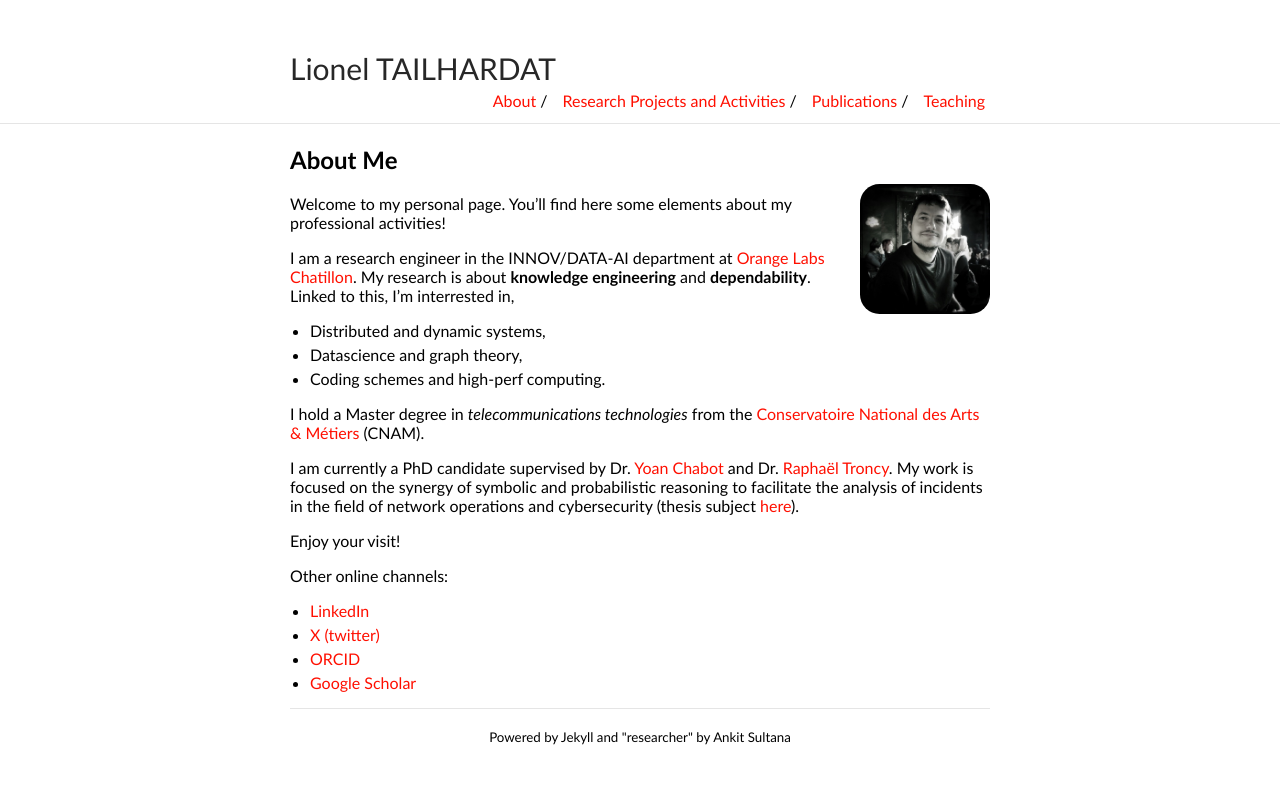
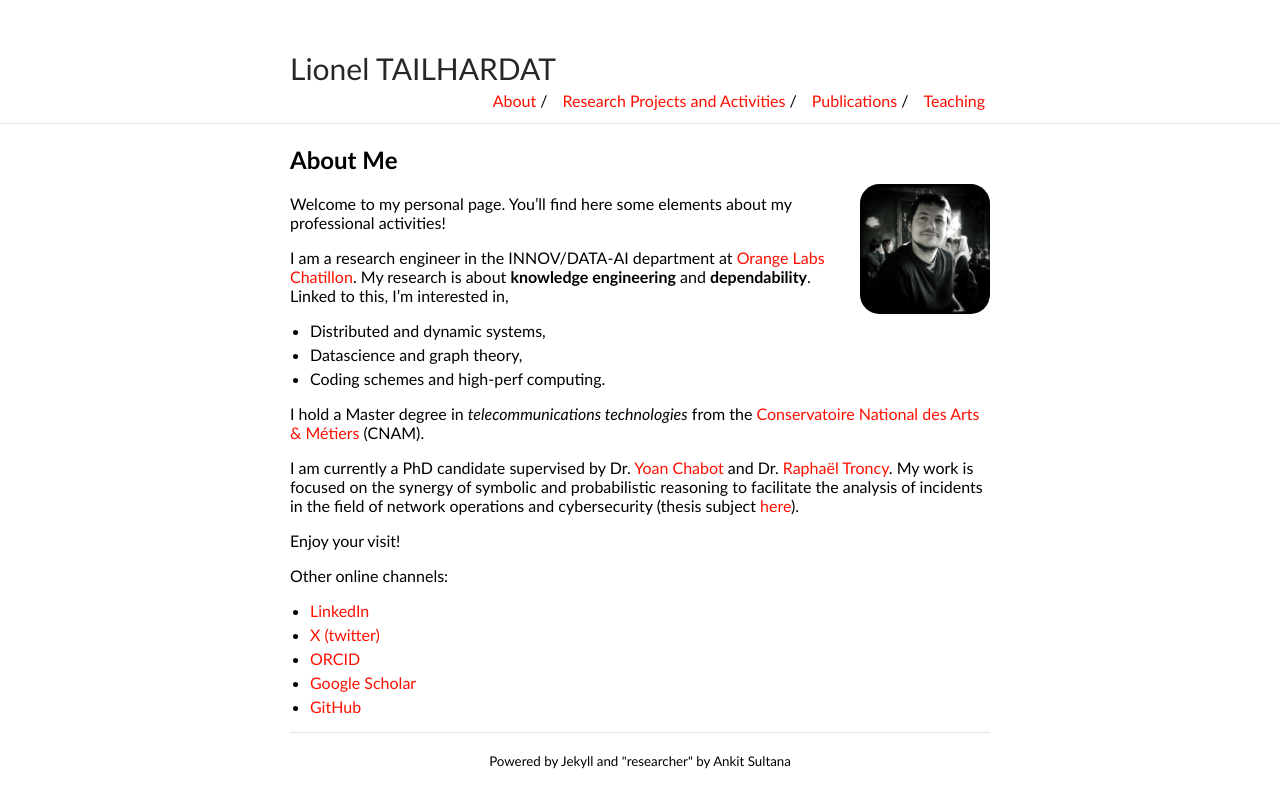
Before and after one commit to GenEars/GenEars.github.io, a Jekyll site: the page built from index.md, in a window 1280 px wide. Shown: the top 808 px of the page. Built offline with Jekyll 4.4.1, drawn with Linux system fonts in a browser that asks for light colours.

Commit message:
Added GitHub link. Removed typo.

```diff
--- a/index.md
+++ b/index.md
@@ -12,7 +12,7 @@ You'll find here some elements about my professional activities!
 
 I am a research engineer in the INNOV/DATA-AI department at [Orange Labs Chatillon](https://hellofuture.orange.com/fr/).
 My research is about **knowledge engineering** and **dependability**.
-Linked to this, I'm interrested in,
+Linked to this, I'm interested in,
 
 * Distributed and dynamic systems,
 * Datascience and graph theory,
@@ -31,3 +31,4 @@ Other online channels:
 * [X (twitter)](https://twitter.com/TailhardatL)
 * [ORCID](https://orcid.org/0000-0001-5887-899X)
 * [Google Scholar](https://scholar.google.com/citations?user=L3-8tGYAAAAJ)
+* [GitHub](https://github.com/GenEars)
```
